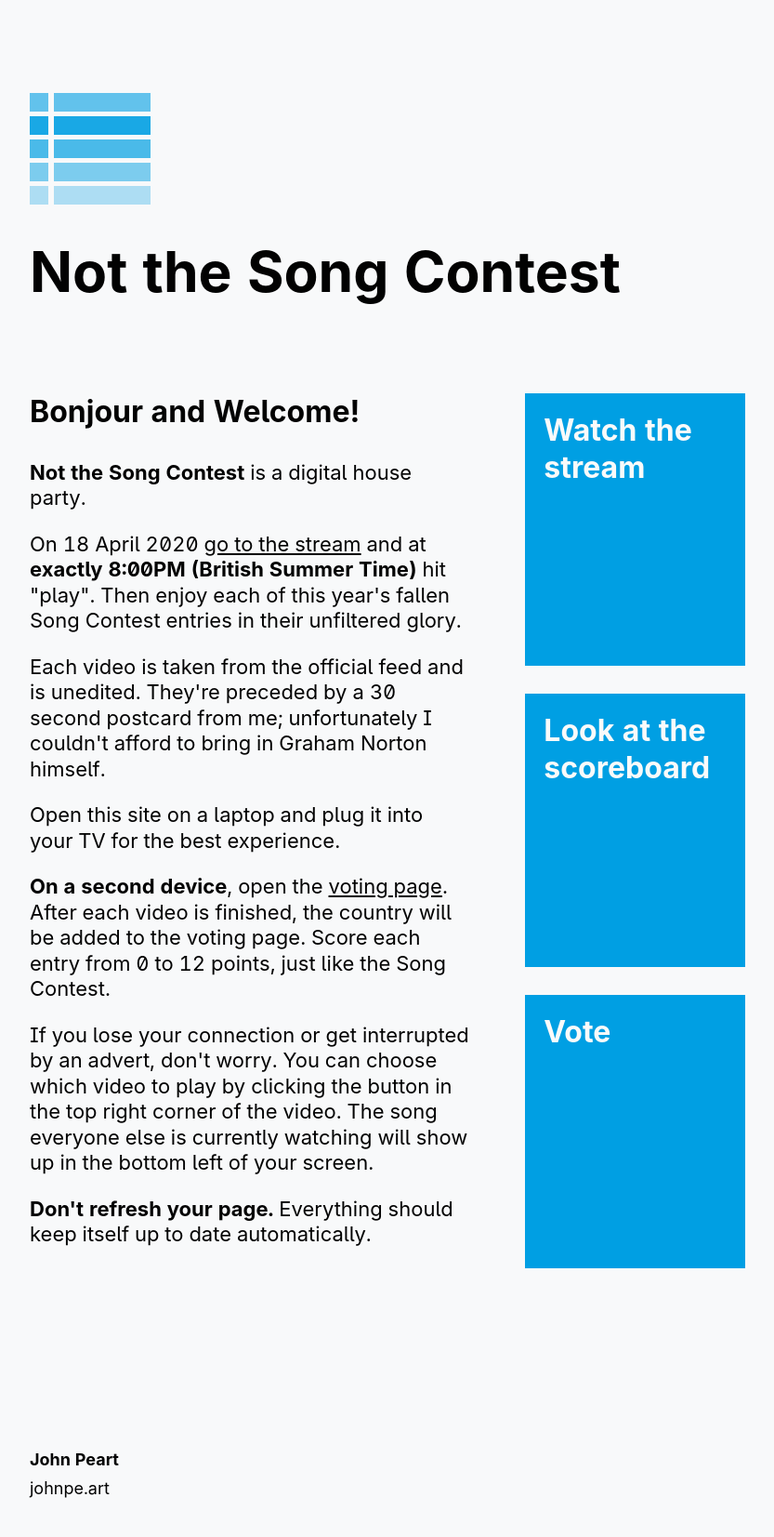
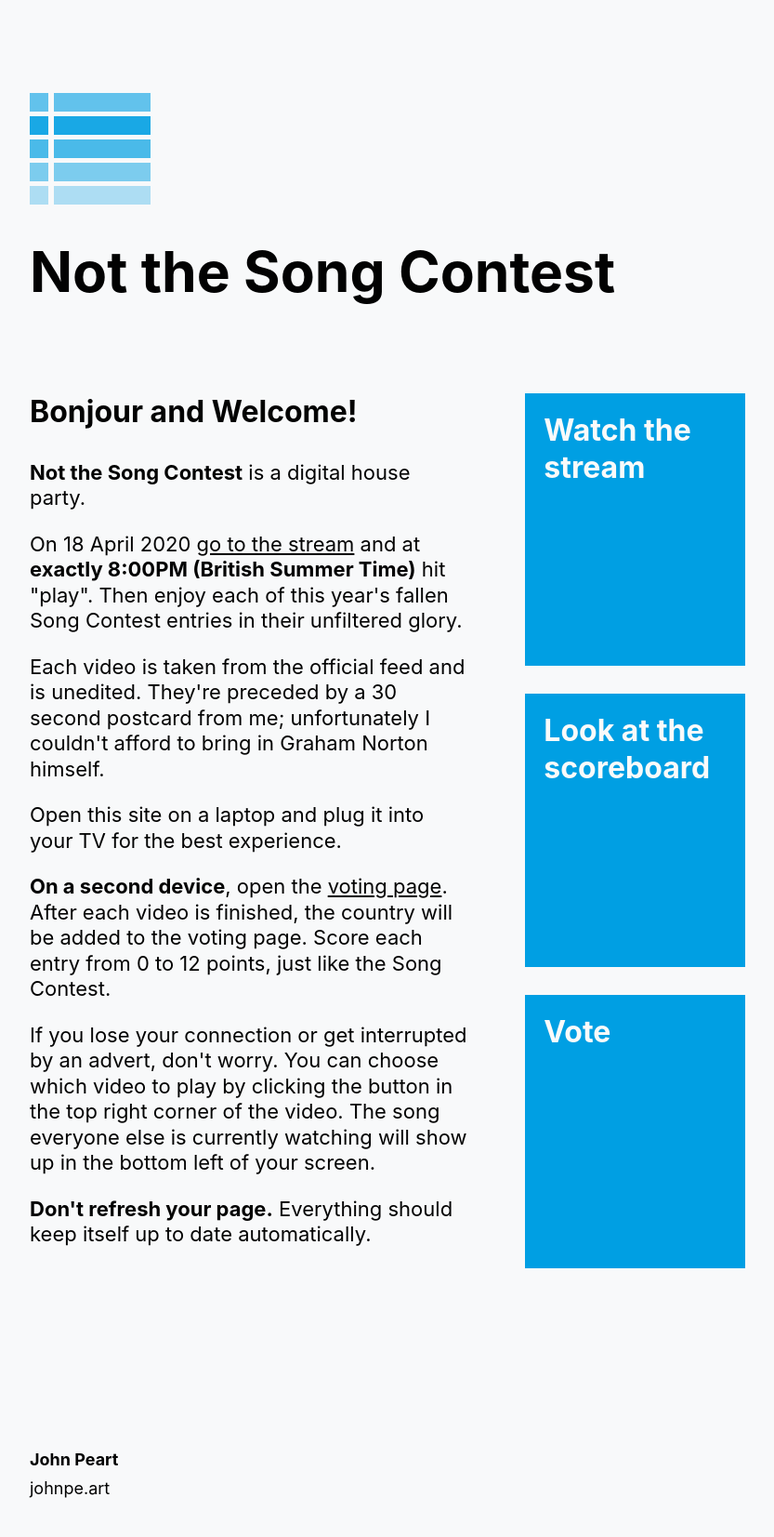
Before and after one commit to johnpeart/not-the-song-contest, a Jekyll site: the page built from index.md, in a window 1280 px wide. Shown: the whole page at 93% size, without its empty margins (223-1056 px from the left). Built offline with Jekyll 4.4.1, drawn with Linux system fonts in a browser that asks for light colours; some web fonts are replaced.

Commit message:
Update _variables.scss

```diff
--- a/_sass/_variables.scss
+++ b/_sass/_variables.scss
@@ -435,5 +435,5 @@
 $font-family-monospace:       		"JP", SFMono-Regular, Menlo, Monaco, Consolas, "Liberation Mono", "Courier New", monospace !default;
 $font-family-base:            		$font-family-sans-serif !default;
 
-$font-feature-settings:				"ss02", "tnum", "liga", "zero", "kern";
+$font-feature-settings:				none;
 $sup-font-feature-settings:			"ss02", "tnum", "liga", "zero", "kern", "frac";
```
